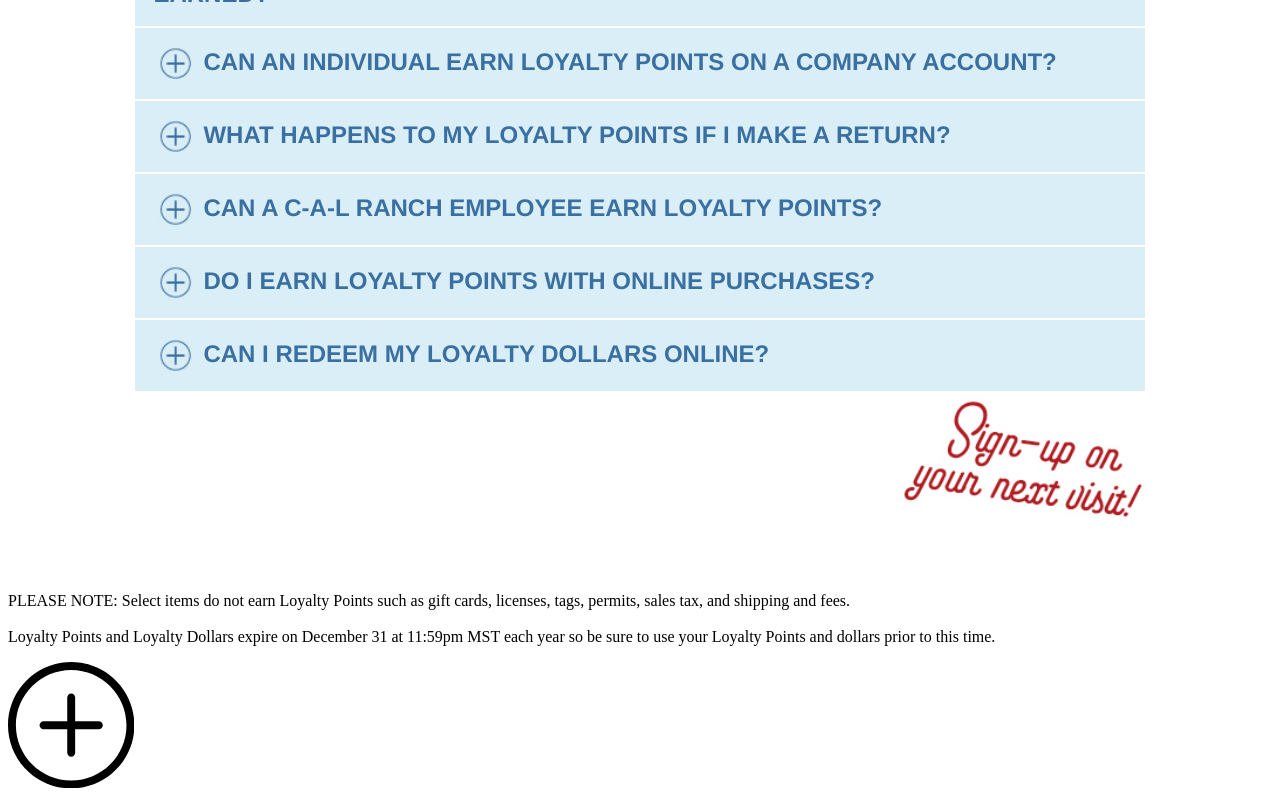
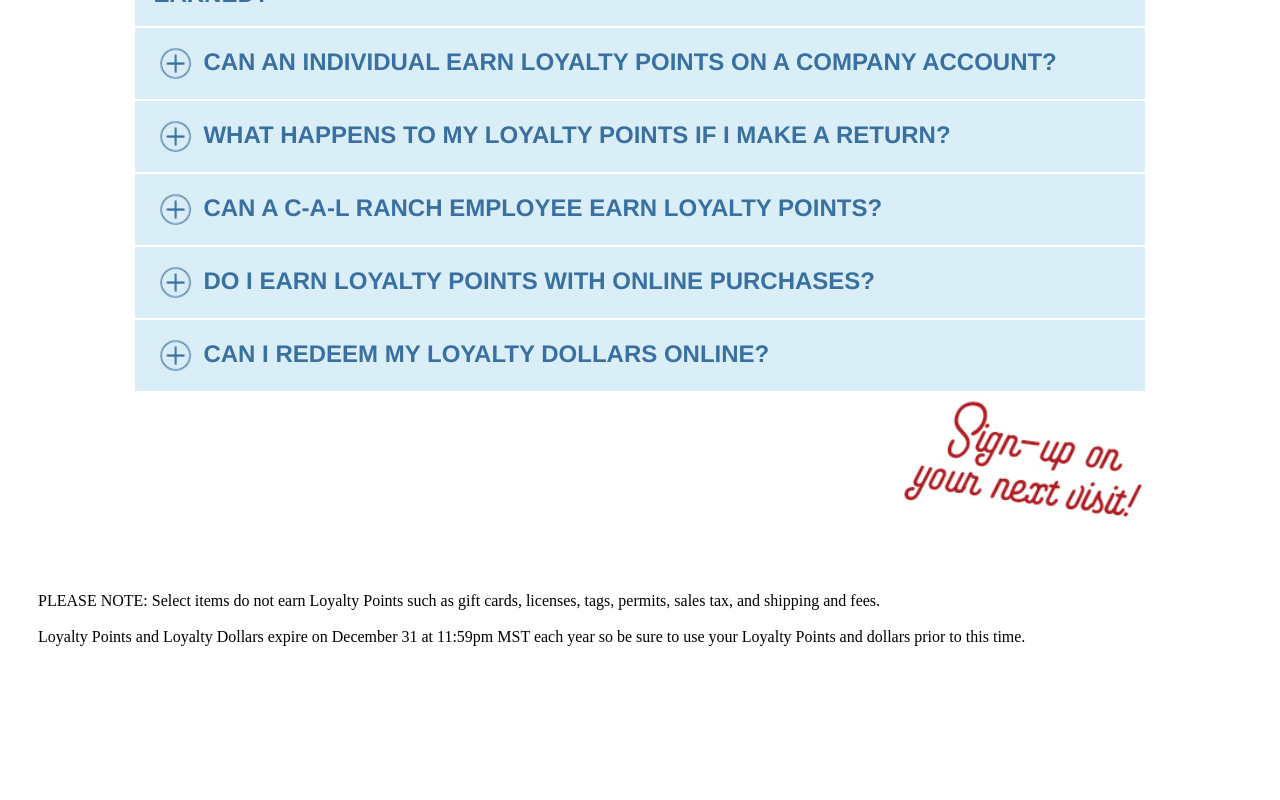
Before and after one commit to pconricode/loyalty-program, a plain HTML site: page index.html in a window 1280 px wide. Shown: the part 1623-2423 px from the top of the page. After the commit the page ends 2285 px from the top, so only its background shows below. Drawn offline with Linux system fonts and the light colour scheme.

Commit message:
Added bottom-note-text class to bottom note <p>

```diff
--- a/index.html
+++ b/index.html
@@ -93,7 +93,7 @@
     </div>
 
     <div class="bottom-note">
-        <p>PLEASE NOTE: Select items do not earn Loyalty Points such as gift cards, licenses, tags, permits, sales tax, and shipping and fees.
+        <p class="bottom-note-text">PLEASE NOTE: Select items do not earn Loyalty Points such as gift cards, licenses, tags, permits, sales tax, and shipping and fees.
             <br><br>
           Loyalty Points and Loyalty Dollars expire on December 31 at 11:59pm MST each year so be sure to use your Loyalty Points and dollars prior to this time.
         </p>
@@ -101,7 +101,7 @@
 
 
 
-    <svg class="svg" height="512pt" viewBox="0 0 512 512" width="512pt" fill="currentColor" xmlns="http://www.w3.org/2000/svg"><path d="m256 512c-141.164062 0-256-114.835938-256-256s114.835938-256 256-256 256 114.835938 256 256-114.835938 256-256 256zm0-480c-123.519531 0-224 100.480469-224 224s100.480469 224 224 224 224-100.480469 224-224-100.480469-224-224-224zm0 0"/><path d="m368 272h-224c-8.832031 0-16-7.167969-16-16s7.167969-16 16-16h224c8.832031 0 16 7.167969 16 16s-7.167969 16-16 16zm0 0"/><path d="m256 384c-8.832031 0-16-7.167969-16-16v-224c0-8.832031 7.167969-16 16-16s16 7.167969 16 16v224c0 8.832031-7.167969 16-16 16zm0 0"/></svg>
+    <!-- <svg class="svg" height="512pt" viewBox="0 0 512 512" width="512pt" fill="currentColor" xmlns="http://www.w3.org/2000/svg"><path d="m256 512c-141.164062 0-256-114.835938-256-256s114.835938-256 256-256 256 114.835938 256 256-114.835938 256-256 256zm0-480c-123.519531 0-224 100.480469-224 224s100.480469 224 224 224 224-100.480469 224-224-100.480469-224-224-224zm0 0"/><path d="m368 272h-224c-8.832031 0-16-7.167969-16-16s7.167969-16 16-16h224c8.832031 0 16 7.167969 16 16s-7.167969 16-16 16zm0 0"/><path d="m256 384c-8.832031 0-16-7.167969-16-16v-224c0-8.832031 7.167969-16 16-16s16 7.167969 16 16v224c0 8.832031-7.167969 16-16 16zm0 0"/></svg> -->
 
 </div>
 
--- a/styles/index.css
+++ b/styles/index.css
@@ -117,6 +117,10 @@
     margin-top: 200px;
 }
 
+.bottom-note-text {
+    margin-left: 30px;
+}
+
 .nowrap {
    white-space: nowrap;
 }
```
